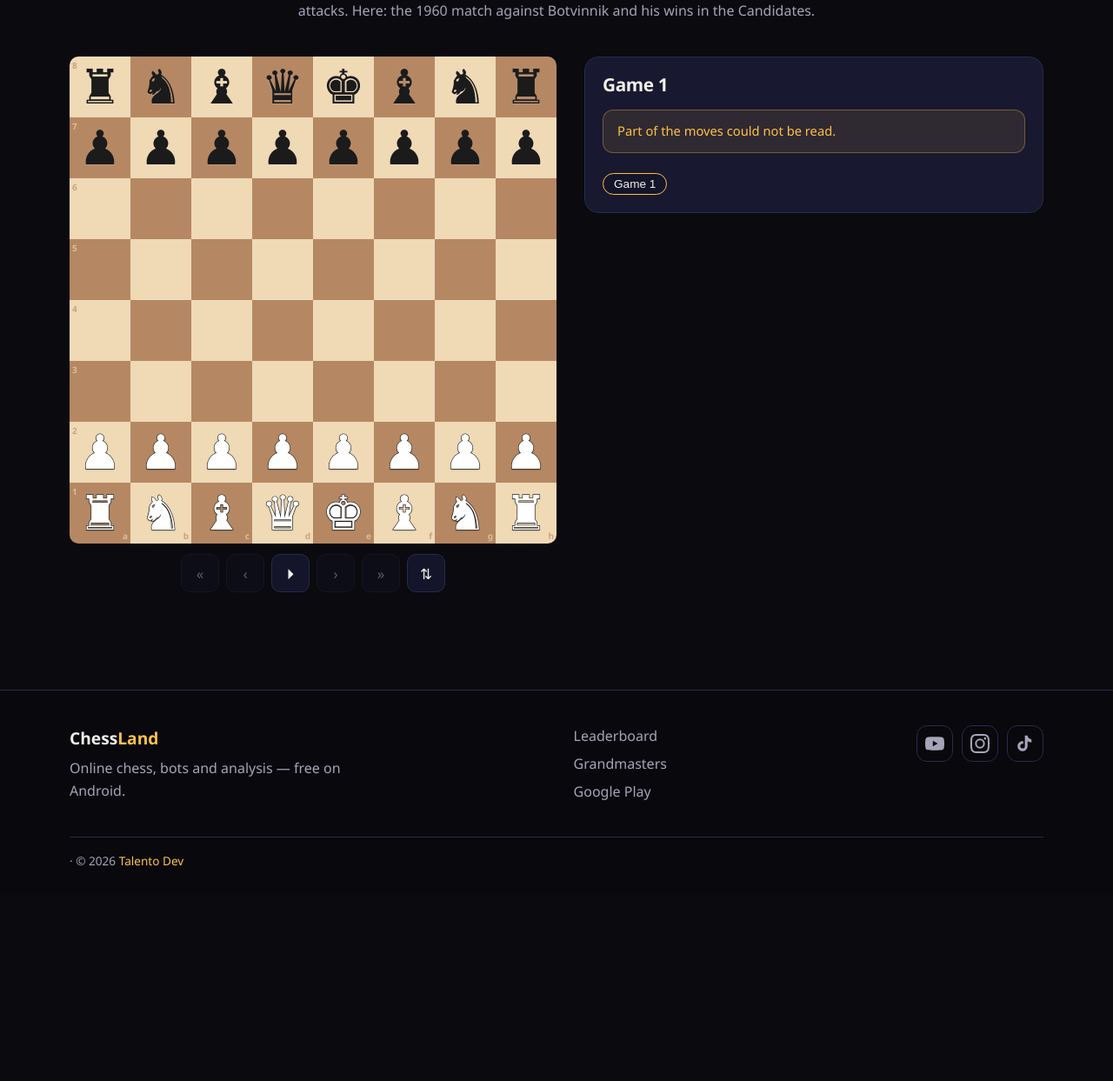
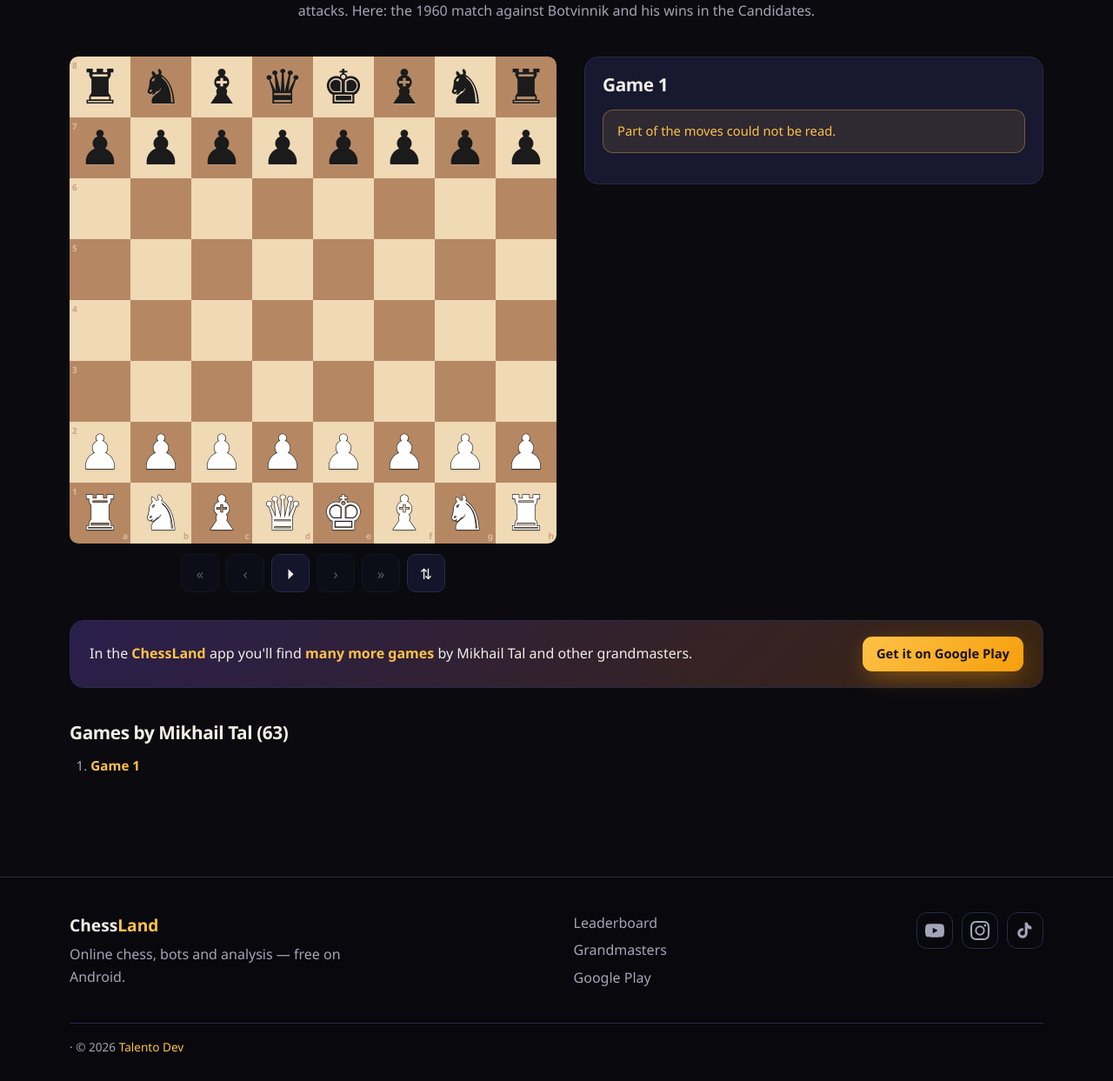
Before and after one commit to erwinvaz/chessland, a PHP site: page /mestre/mikhail-tal/index.html in a window 1280 px wide. Shown: the part 266-1509 px from the top of the page at 87% size. Before the commit the page ends 1262 px from the top, so only its background shows below. Run offline with PHP 8.4, Linux system fonts and the light colour scheme; some libraries are stand-ins or nearby versions.

Commit message:
Site ChessLand

```diff
--- a/404.html
+++ b/404.html
@@ -6,7 +6,7 @@
 <title>Página não encontrada — ChessLand</title>
 <meta name="robots" content="noindex">
 <link rel="icon" href="/assets/favicon.svg" type="image/svg+xml">
-<link rel="stylesheet" href="/css/style.css">
+<link rel="stylesheet" href="/css/style.css?v=4">
 </head>
 <body>
 <header class="site-header" id="site-header"></header>
--- a/css/style.css
+++ b/css/style.css
@@ -188,7 +188,15 @@ tr.top1 td.rank { color: var(--gold); }
 .chip:hover { border-color: var(--gold); text-decoration: none; }
 .notice { background: #ffc2471a; border: 1px solid #ffc24755; color: var(--gold); padding: 12px 16px; border-radius: 12px; font-size: .92rem; }
 
-#gameList { max-height: 260px; overflow: auto; align-content: flex-start; }
+.app-note { display: flex; align-items: center; justify-content: space-between; gap: 16px; flex-wrap: wrap; margin-top: 32px; padding: 18px 22px; background: linear-gradient(135deg, #2a1f4d, #3a2410); border: 1px solid var(--line); border-radius: var(--radius); }
+.app-note p { margin: 0; flex: 1 1 280px; }
+.app-note b { color: var(--gold); }
+.game-index-wrap { margin-top: 40px; }
+.game-index-wrap h2 { font-size: 1.3rem; }
+.game-index { columns: 2 340px; column-gap: 32px; margin: 0; padding-left: 1.6em; color: var(--muted); font-size: .95rem; }
+.game-index li { break-inside: avoid; padding: 3px 0; }
+.game-index a { color: var(--text); }
+.game-index a[aria-current] { color: var(--gold); font-weight: 700; }
 
 /* vídeo */
 .video-box { max-width: 880px; margin: 0 auto; aspect-ratio: 16 / 9; border-radius: 20px; overflow: hidden; border: 1px solid var(--line); background: #000; box-shadow: 0 30px 80px -30px rgba(245, 158, 11, .35); }
@@ -220,7 +228,7 @@ tr.top1 td.rank { color: var(--gold); }
 @media (max-width: 860px) {
   .hero-grid, .game-layout { grid-template-columns: 1fr; gap: 28px; }
   .bar { flex-wrap: wrap; gap: 8px 12px; }
-  .nav { order: 3; width: 100%; margin: 0; overflow-x: auto; }
+  .nav { order: 3; flex: 1 1 100%; width: 100%; margin: 0; overflow-x: auto; }
   .bar-actions { margin-left: auto; }
   .section { padding: 52px 0; }
   .foot { grid-template-columns: 1fr; }
--- a/index.html
+++ b/index.html
@@ -13,7 +13,7 @@
 <meta property="og:description" content="Ranking online, bots, análise Stockfish e treinador de IA. Grátis no Android.">
 <meta property="og:url" content="https://chessland.com.br/">
 <meta name="twitter:card" content="summary">
-<link rel="stylesheet" href="/css/style.css">
+<link rel="stylesheet" href="/css/style.css?v=4">
 </head>
 <body>
 <header class="site-header" id="site-header"></header>
--- a/jogo.html
+++ b/jogo.html
@@ -8,7 +8,7 @@
 <meta name="robots" content="noindex">
 <link rel="icon" href="/assets/favicon.svg" type="image/svg+xml">
 <meta name="theme-color" content="#0a0a0f">
-<link rel="stylesheet" href="/css/style.css">
+<link rel="stylesheet" href="/css/style.css?v=4">
 </head>
 <body>
 <header class="site-header" id="site-header"></header>
--- a/mestre/mikhail-tal/index.html
+++ b/mestre/mikhail-tal/index.html
@@ -3,14 +3,17 @@
 <head>
 <meta charset="utf-8">
 <meta name="viewport" content="width=device-width, initial-scale=1">
-<title>Mikhail Tal — Partidas | ChessLand</title>
-<meta name="description" content="Campeão mundial em 1960, o &quot;Mago de Riga&quot;, famoso pelos sacrifícios audaciosos e pelo ataque brilhante. Aqui: o match de 1960 contra Botvinnik e suas vitórias nos Candidatos.">
+<title>Mikhail Tal — 63 partidas comentadas lance a lance | ChessLand</title>
+<meta name="description" content="Campeão mundial em 1960, o &quot;Mago de Riga&quot;, famoso pelos sacrifícios audaciosos e pelo ataque brilhante. Aqui: o match de 1960 contra Botvinnik e suas vitórias nos Candidatos. 63 partidas para rever lance a lance.">
 <link rel="canonical" href="https://chessland.com.br/mestre/mikhail-tal/">
 <link rel="icon" href="/assets/favicon.svg" type="image/svg+xml">
 <meta name="theme-color" content="#0a0a0f">
+<meta property="og:type" content="profile">
 <meta property="og:title" content="Mikhail Tal — ChessLand">
-<meta property="og:description" content="Campeão mundial em 1960, o &quot;Mago de Riga&quot;, famoso pelos sacrifícios audaciosos e pelo ataque brilhante. Aqui: o match de 1960 contra Botvinnik e suas vitórias nos Candidatos.">
-<link rel="stylesheet" href="/css/style.css">
+<meta property="og:description" content="Campeão mundial em 1960, o &quot;Mago de Riga&quot;, famoso pelos sacrifícios audaciosos e pelo ataque brilhante. Aqui: o match de 1960 contra Botvinnik e suas vitórias nos Candidatos. 63 partidas para rever lance a lance.">
+<meta property="og:url" content="https://chessland.com.br/mestre/mikhail-tal/">
+<script type="application/ld+json">{"@context":"https://schema.org","@type":"Person","name":"Mikhail Tal","description":"1960 world champion, the \"Magician from Riga\", famous for daring sacrifices and brilliant attacks. Here: the 1960 match against Botvinnik and his wins in the Candidates.","url":"https://chessland.com.br/mestre/mikhail-tal/","knowsAbout":"Chess"}</script>
+<link rel="stylesheet" href="/css/style.css?v=4">
 </head>
 <body data-slug="mikhail-tal">
 <header class="site-header" id="site-header"></header>
@@ -32,10 +35,81 @@
           <p class="muted" id="gameMeta"></p>
           <p id="warn" class="notice" hidden></p>
           <div class="moves" id="moves"></div>
-          <div class="chips" id="gameList"></div>
         </div>
       </div>
     </div>
+    <aside class="app-note">
+      <p><span class="pt">No app <b>ChessLand</b> você encontra <b>muito mais partidas</b> de Mikhail Tal e de outros grandes mestres.</span><span class="en">In the <b>ChessLand</b> app you'll find <b>many more games</b> by Mikhail Tal and other grandmasters.</span></p>
+      <a class="btn btn-sm" href="https://play.google.com/store/apps/details?id=com.talentodev.chess" rel="noopener"><span class="pt">Baixar no Google Play</span><span class="en">Get it on Google Play</span></a>
+    </aside>
+    <section class="game-index-wrap">
+      <h2><span class="pt">Partidas de Mikhail Tal (63)</span><span class="en">Games by Mikhail Tal (63)</span></h2>
+      <ol class="game-index" id="gameIndex">
+        <li><a href="#g0" data-i="0">Mikhail Tal – Gligoric, Svetozar · Candidats Tournament, 1959 · 1-0</a></li>
+        <li><a href="#g1" data-i="1">Mikhail Tal – Olafsson, Fridrik · Candidats Tournament, 1959 · 1-0</a></li>
+        <li><a href="#g2" data-i="2">Mikhail Tal – Fischer, Robert James · Candidats Tournament, 1959 · 1-0</a></li>
+        <li><a href="#g3" data-i="3">Benko, Pal C – Mikhail Tal · Candidats Tournament, 1959 · 0-1</a></li>
+        <li><a href="#g4" data-i="4">Mikhail Tal – Smyslov, Vassily · Candidats Tournament, 1959 · 1-0</a></li>
+        <li><a href="#g5" data-i="5">Olafsson, Fridrik – Mikhail Tal · Candidats Tournament, 1959 · 0-1</a></li>
+        <li><a href="#g6" data-i="6">Fischer, Robert James – Mikhail Tal · Candidats Tournament, 1959 · 0-1</a></li>
+        <li><a href="#g7" data-i="7">Mikhail Tal – Benko, Pal C · Candidats Tournament, 1959 · 1-0</a></li>
+        <li><a href="#g8" data-i="8">Mikhail Tal – Gligoric, Svetozar · Candidats Tournament, 1959 · 1-0</a></li>
+        <li><a href="#g9" data-i="9">Keres, Paul – Mikhail Tal · Candidats Tournament, 1959 · 0-1</a></li>
+        <li><a href="#g10" data-i="10">Mikhail Tal – Olafsson, Fridrik · Candidats Tournament, 1959 · 1-0</a></li>
+        <li><a href="#g11" data-i="11">Mikhail Tal – Fischer, Robert James · Candidats Tournament, 1959 · 1-0</a></li>
+        <li><a href="#g12" data-i="12">Benko, Pal C – Mikhail Tal · Candidats Tournament, 1959 · 0-1</a></li>
+        <li><a href="#g13" data-i="13">Mikhail Tal – Smyslov, Vassily · Candidats Tournament, 1959 · 1-0</a></li>
+        <li><a href="#g14" data-i="14">Gligoric, Svetozar – Mikhail Tal · Candidats Tournament, 1959 · 0-1</a></li>
+        <li><a href="#g15" data-i="15">Fischer, Robert James – Mikhail Tal · Candidats Tournament, 1959 · 0-1</a></li>
+        <li><a href="#g16" data-i="16">Mikhail Tal – Mikhail Botvinnik · World Championship 23th, 1960 · 1-0</a></li>
+        <li><a href="#g17" data-i="17">Mikhail Botvinnik – Mikhail Tal · World Championship 23th, 1960 · 1/2-1/2</a></li>
+        <li><a href="#g18" data-i="18">Mikhail Tal – Mikhail Botvinnik · World Championship 23th, 1960 · 1/2-1/2</a></li>
+        <li><a href="#g19" data-i="19">Mikhail Botvinnik – Mikhail Tal · World Championship 23th, 1960 · 1/2-1/2</a></li>
+        <li><a href="#g20" data-i="20">Mikhail Tal – Mikhail Botvinnik · World Championship 23th, 1960 · 1/2-1/2</a></li>
+        <li><a href="#g21" data-i="21">Mikhail Botvinnik – Mikhail Tal · World Championship 23th, 1960 · 0-1</a></li>
+        <li><a href="#g22" data-i="22">Mikhail Tal – Mikhail Botvinnik · World Championship 23th, 1960 · 1-0</a></li>
+        <li><a href="#g23" data-i="23">Mikhail Botvinnik – Mikhail Tal · World Championship 23th, 1960 · 1-0</a></li>
+        <li><a href="#g24" data-i="24">Mikhail Tal – Mikhail Botvinnik · World Championship 23th, 1960 · 0-1</a></li>
+        <li><a href="#g25" data-i="25">Mikhail Botvinnik – Mikhail Tal · World Championship 23th, 1960 · 1/2-1/2</a></li>
+        <li><a href="#g26" data-i="26">Mikhail Tal – Mikhail Botvinnik · World Championship 23th, 1960 · 1-0</a></li>
+        <li><a href="#g27" data-i="27">Mikhail Botvinnik – Mikhail Tal · World Championship 23th, 1960 · 1/2-1/2</a></li>
+        <li><a href="#g28" data-i="28">Mikhail Tal – Mikhail Botvinnik · World Championship 23th, 1960 · 1/2-1/2</a></li>
+        <li><a href="#g29" data-i="29">Mikhail Botvinnik – Mikhail Tal · World Championship 23th, 1960 · 1/2-1/2</a></li>
+        <li><a href="#g30" data-i="30">Mikhail Tal – Mikhail Botvinnik · World Championship 23th, 1960 · 1/2-1/2</a></li>
+        <li><a href="#g31" data-i="31">Mikhail Botvinnik – Mikhail Tal · World Championship 23th, 1960 · 1/2-1/2</a></li>
+        <li><a href="#g32" data-i="32">Mikhail Tal – Mikhail Botvinnik · World Championship 23th, 1960 · 1-0</a></li>
+        <li><a href="#g33" data-i="33">Mikhail Botvinnik – Mikhail Tal · World Championship 23th, 1960 · 1/2-1/2</a></li>
+        <li><a href="#g34" data-i="34">Mikhail Tal – Mikhail Botvinnik · World Championship 23th, 1960 · 1-0</a></li>
+        <li><a href="#g35" data-i="35">Mikhail Botvinnik – Mikhail Tal · World Championship 23th, 1960 · 1/2-1/2</a></li>
+        <li><a href="#g36" data-i="36">Mikhail Tal – Mikhail Botvinnik · World Championship 23th, 1960 · 1/2-1/2</a></li>
+        <li><a href="#g37" data-i="37">Filip, Miroslav – Mikhail Tal · Candidats Tournament, 1962 · 0-1</a></li>
+        <li><a href="#g38" data-i="38">Mikhail Tal – Benko, Pal C · Candidats Tournament, 1962 · 1-0</a></li>
+        <li><a href="#g39" data-i="39">Kortschnoj, Viktor – Mikhail Tal · Candidats Tournament, 1962 · 0-1</a></li>
+        <li><a href="#g40" data-i="40">Pachman, Ludek – Mikhail Tal · Amsterdam Interzonal, 1964 · 0-1</a></li>
+        <li><a href="#g41" data-i="41">Mikhail Tal – Foguelman, Alberto · Amsterdam Interzonal, 1964 · 1-0</a></li>
+        <li><a href="#g42" data-i="42">Mikhail Tal – Porath, Yosef · Amsterdam Interzonal, 1964 · 1-0</a></li>
+        <li><a href="#g43" data-i="43">Perez Perez, Francisco Jose – Mikhail Tal · Amsterdam Interzonal, 1964 · 0-1</a></li>
+        <li><a href="#g44" data-i="44">Mikhail Tal – Benko, Pal C · Amsterdam Interzonal, 1964 · 1-0</a></li>
+        <li><a href="#g45" data-i="45">Berger, Bela – Mikhail Tal · Amsterdam Interzonal, 1964 · 0-1</a></li>
+        <li><a href="#g46" data-i="46">Mikhail Tal – Bilek, Istvan · Amsterdam Interzonal, 1964 · 1-0</a></li>
+        <li><a href="#g47" data-i="47">Evans, Larry Melvyn – Mikhail Tal · Amsterdam Interzonal, 1964 · 0-1</a></li>
+        <li><a href="#g48" data-i="48">Mikhail Tal – Vranesic, Zvonko · Amsterdam Interzonal, 1964 · 1-0</a></li>
+        <li><a href="#g49" data-i="49">Mikhail Tal – Quinones, Oscar Carillo · Amsterdam Interzonal, 1964 · 1-0</a></li>
+        <li><a href="#g50" data-i="50">Mikhail Tal – Tringov, Georgi P · Amsterdam Interzonal, 1964 · 1-0</a></li>
+        <li><a href="#g51" data-i="51">Mikhail Tal – Larsen, Bent · Candidats sf1, 1965 · 1-0</a></li>
+        <li><a href="#g52" data-i="52">Mikhail Tal – Portisch, Lajos · Candidats qf1, 1965 · 1-0</a></li>
+        <li><a href="#g53" data-i="53">Mikhail Tal – Portisch, Lajos · Candidats qf1, 1965 · 1-0</a></li>
+        <li><a href="#g54" data-i="54">Mikhail Tal – Larsen, Bent · Candidats sf1, 1965 · 1-0</a></li>
+        <li><a href="#g55" data-i="55">Portisch, Lajos – Mikhail Tal · Candidats qf1, 1965 · 0-1</a></li>
+        <li><a href="#g56" data-i="56">Mikhail Tal – Portisch, Lajos · Candidats qf1, 1965 · 1-0</a></li>
+        <li><a href="#g57" data-i="57">Mikhail Tal – Larsen, Bent · Candidats sf1, 1965 · 1-0</a></li>
+        <li><a href="#g58" data-i="58">Spassky, Boris V – Mikhail Tal · Candidats final, 1965 · 0-1</a></li>
+        <li><a href="#g59" data-i="59">Gligoric, Svetozar – Mikhail Tal · Candidats qf2, 1968 · 0-1</a></li>
+        <li><a href="#g60" data-i="60">Mikhail Tal – Gligoric, Svetozar · Candidats qf2, 1968 · 1-0</a></li>
+        <li><a href="#g61" data-i="61">Mikhail Tal – Gligoric, Svetozar · Candidats qf2, 1968 · 1-0</a></li>
+        <li><a href="#g62" data-i="62">Kortschnoj, Viktor – Mikhail Tal · Candidats sf1, 1968 · 0-1</a></li>
+      </ol>
+    </section>
   </div>
 </main>
 <footer class="site-footer" id="site-footer"></footer>
--- a/ranking.html
+++ b/ranking.html
@@ -8,7 +8,7 @@
 <link rel="canonical" href="https://chessland.com.br/ranking.html">
 <link rel="icon" href="/assets/favicon.svg" type="image/svg+xml">
 <meta name="theme-color" content="#0a0a0f">
-<link rel="stylesheet" href="/css/style.css">
+<link rel="stylesheet" href="/css/style.css?v=4">
 </head>
 <body>
 <header class="site-header" id="site-header"></header>
```
Also changed, not shown: js/mestre.js (+16 -10 lines), mestre/bobby-fischer/index.html (+76 -5 lines), mestre/garry-kasparov/index.html (+76 -5 lines), mestre/paul-morphy/index.html (+17 -5 lines), mestres.html (+7 -1 lines), sitemap.xml (+7 -7 lines), tools/gerar_mestres.mjs (+46 -7 lines), 2 other files.
